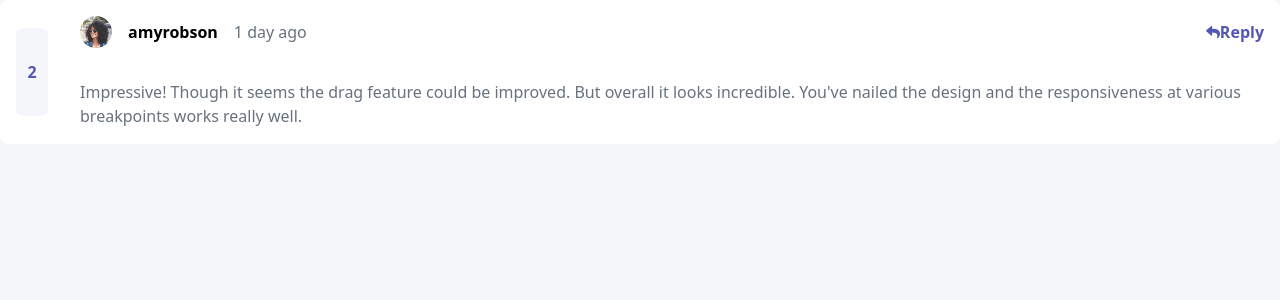
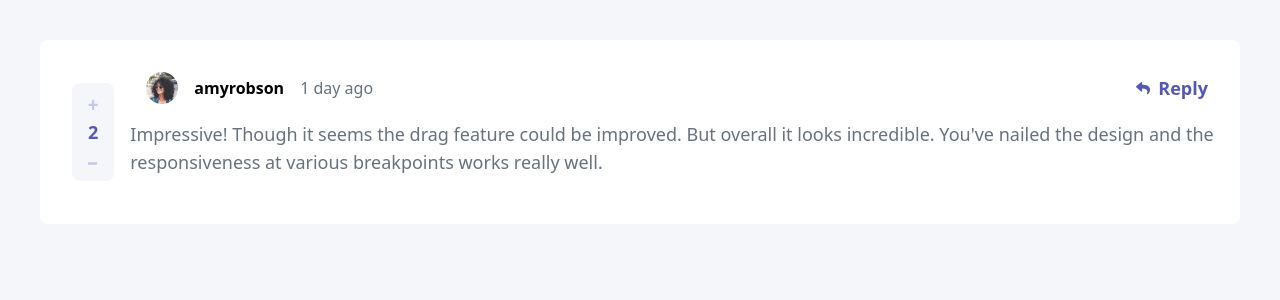
Before and after one commit to lavollmer/interactive-comments-app, a React (Vite) app: page / in a window 1280 px wide. Shown: the top 300 px of the page. Built offline with nearby package versions, Linux system fonts and the light colour scheme.

Commit message:
added the increment and decrement button with design guide style

```diff
--- a/src/App.jsx
+++ b/src/App.jsx
@@ -5,7 +5,7 @@ function App() {
   return (
     <>
       <div className="background bg-very-light-gray">
-        <div>
+        <div className="p-10">
           <CommentCard />
         </div>
       </div>
--- a/src/components/CommentCard.jsx
+++ b/src/components/CommentCard.jsx
@@ -6,30 +6,38 @@ import Avatar from "../assets/image-amyrobson.png";
 
 const CommentCard = () => {
   return (
-    <div className="flex flex-row items-center font-rubik bg-white rounded-lg">
+    <div className="flex flex-row items-center font-rubik bg-white rounded-lg p-4">
       {/* increment and decrement button */}
-      <div className="flex flex-col items-center rounded-lg bg-very-light-gray m-4">
-        <img src={IconPlus} alt="Increment Icon" className="h-6 w-6 p-4 font-bold text-moderate-blue" />
-        <p className="text-moderate-blue font-bold">2</p>
-        <img src={IconMinus} alt="Decrement Icon" className="h-6 w-6 p-4 font-bold" />
+      <div className="flex flex-col items-center rounded-lg bg-very-light-gray p-4 m-4">
+        <button className="cursor-pointer">
+          <img
+            src={IconPlus}
+            alt="Increment Icon"
+            className="font-bold text-moderate-blue pb-2"
+          />
+        </button>
+        <p className="text-moderate-blue font-bold text-lg pb-4">2</p>
+        <button>
+          <img src={IconMinus} alt="Decrement Icon" className=" font-bold" />
+        </button>
       </div>
       {/* name, avatar image, reply button and comment */}
       <div>
         <div className="flex flex-row items-center justify-between p-4">
-          <div className="flex flex-row items-center justify-center space-x-4">
+          <div className="flex flex-row items-center justify-center text-md space-x-4">
             <img src={Avatar} alt="Amy Robson Image" className="h-8 w-8" />
             <h1 className="font-bold text-black">amyrobson</h1>
-            <p className="text-md text-grayish-blue">1 day ago</p>
+            <p className="text-grayish-blue">1 day ago</p>
           </div>
           <div>
-            <button className="flex flex-row items-center font-bold text-moderate-blue">
-              <img src={IconReply} alt="Reply Icon" />
+            <button className="flex flex-row items-center font-bold text-moderate-blue text-lg">
+              <img src={IconReply} alt="Reply Icon" className="pr-2" />
               Reply
             </button>
           </div>
         </div>
-        <div className="p-4">
-          <p className="text-md text-grayish-blue">
+        <div className="pb-8">
+          <p className="text-lg text-grayish-blue">
             Impressive! Though it seems the drag feature could be improved. But
             overall it looks incredible. You've nailed the design and the
             responsiveness at various breakpoints works really well.
```
